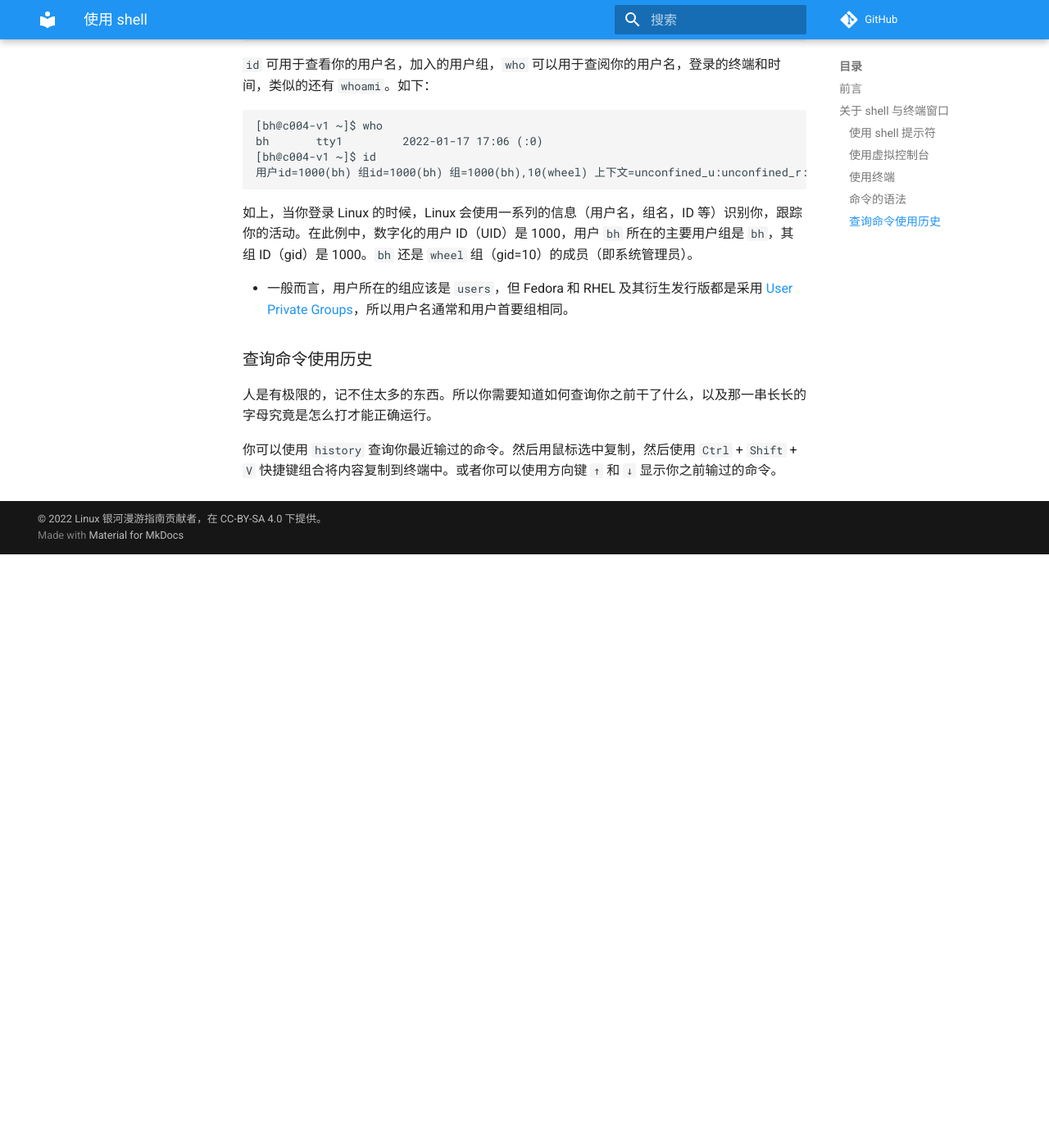
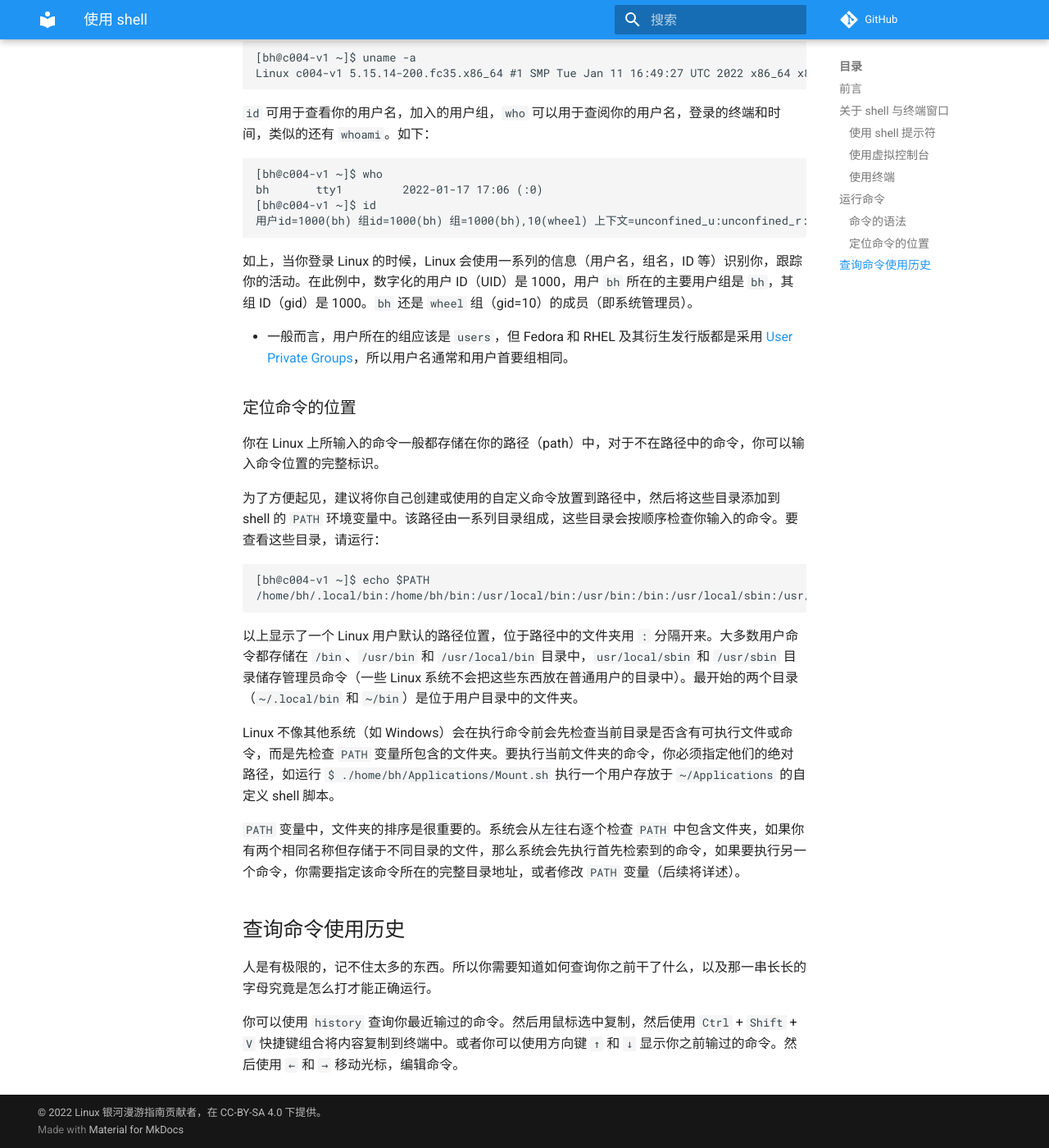
Before and after one commit to linuxhitchhiker/THGLG, an MkDocs documentation site: the page built from docs/advanced/shell/base1.md, in a window 1280 px wide and 1400 px high, scrolled down 3803 px. Shown: the whole window at 82% size. Built offline with MkDocs 1.6.1 and Material for MkDocs 9.7.7, drawn with Linux system fonts in a browser that asks for light colours; comment, search, counter and statistics services are not loaded; before the commit the page ends 4479 px from its top, so only the background shows below that.

Commit message:
Update base1.md

````diff
--- a/docs/advanced/shell/base1.md
+++ b/docs/advanced/shell/base1.md
@@ -96,6 +96,8 @@ c004-v1
 
 `pwd` 即，print working directory（打印你当前所在的文件夹至输出结果），`hostname` 用于显示你的主机名，`ls` 用于显示你所在文件夹的所有文件。
 
+## 运行命令
+
 ### 命令的语法
 
 大多数命令都有一个或多个选项（option），你可以通过添加选项来改变命令的执行方式。
@@ -150,8 +152,27 @@ bh       tty1         2022-01-17 17:06 (:0)
 
 - 一般而言，用户所在的组应该是 `users`，但 Fedora 和 RHEL 及其衍生发行版都是采用 [User Private Groups](https://web.mit.edu/rhel-doc/3/rhel-rg-en-3/s1-users-groups-private-groups.html)，所以用户名通常和用户首要组相同。
 
-### 查询命令使用历史
+### 定位命令的位置
+
+你在 Linux 上所输入的命令一般都存储在你的路径（path）中，对于不在路径中的命令，你可以输入命令位置的完整标识。
+
+为了方便起见，建议将你自己创建或使用的自定义命令放置到路径中，然后将这些目录添加到 shell 的 `PATH` 环境变量中。该路径由一系列目录组成，这些目录会按顺序检查你输入的命令。要查看这些目录，请运行：
+
+```
+[bh@c004-v1 ~]$ echo $PATH
+/home/bh/.local/bin:/home/bh/bin:/usr/local/bin:/usr/bin:/bin:/usr/local/sbin:/usr/sbin
+```
+
+以上显示了一个 Linux 用户默认的路径位置，位于路径中的文件夹用 `:` 分隔开来。大多数用户命令都存储在 `/bin`、`/usr/bin` 和 `/usr/local/bin` 目录中，`usr/local/sbin` 和 `/usr/sbin` 目录储存管理员命令（一些 Linux 系统不会把这些东西放在普通用户的目录中）。最开始的两个目录（`~/.local/bin` 和 `~/bin`）是位于用户目录中的文件夹。
+
+Linux 不像其他系统（如 Windows）会在执行命令前会先检查当前目录是否含有可执行文件或命令，而是先检查 `PATH` 变量所包含的文件夹。要执行当前文件夹的命令，你必须指定他们的绝对路径，如运行 `$ ./home/bh/Applications/Mount.sh` 执行一个用户存放于 `~/Applications` 的自定义 shell 脚本。
+
+`PATH` 变量中，文件夹的排序是很重要的。系统会从左往右逐个检查 `PATH` 中包含文件夹，如果你有两个相同名称但存储于不同目录的文件，那么系统会先执行首先检索到的命令，如果要执行另一个命令，你需要指定该命令所在的完整目录地址，或者修改 `PATH` 变量（后续将详述）。
+
+
+
+## 查询命令使用历史
 
 人是有极限的，记不住太多的东西。所以你需要知道如何查询你之前干了什么，以及那一串长长的字母究竟是怎么打才能正确运行。
 
-你可以使用 `history` 查询你最近输过的命令。然后用鼠标选中复制，然后使用 `Ctrl` + `Shift` + `V` 快捷键组合将内容复制到终端中。或者你可以使用方向键 `↑` 和 `↓` 显示你之前输过的命令。
+你可以使用 `history` 查询你最近输过的命令。然后用鼠标选中复制，然后使用 `Ctrl` + `Shift` + `V` 快捷键组合将内容复制到终端中。或者你可以使用方向键 `↑` 和 `↓` 显示你之前输过的命令。然后使用 `←` 和 `→` 移动光标，编辑命令。
````
